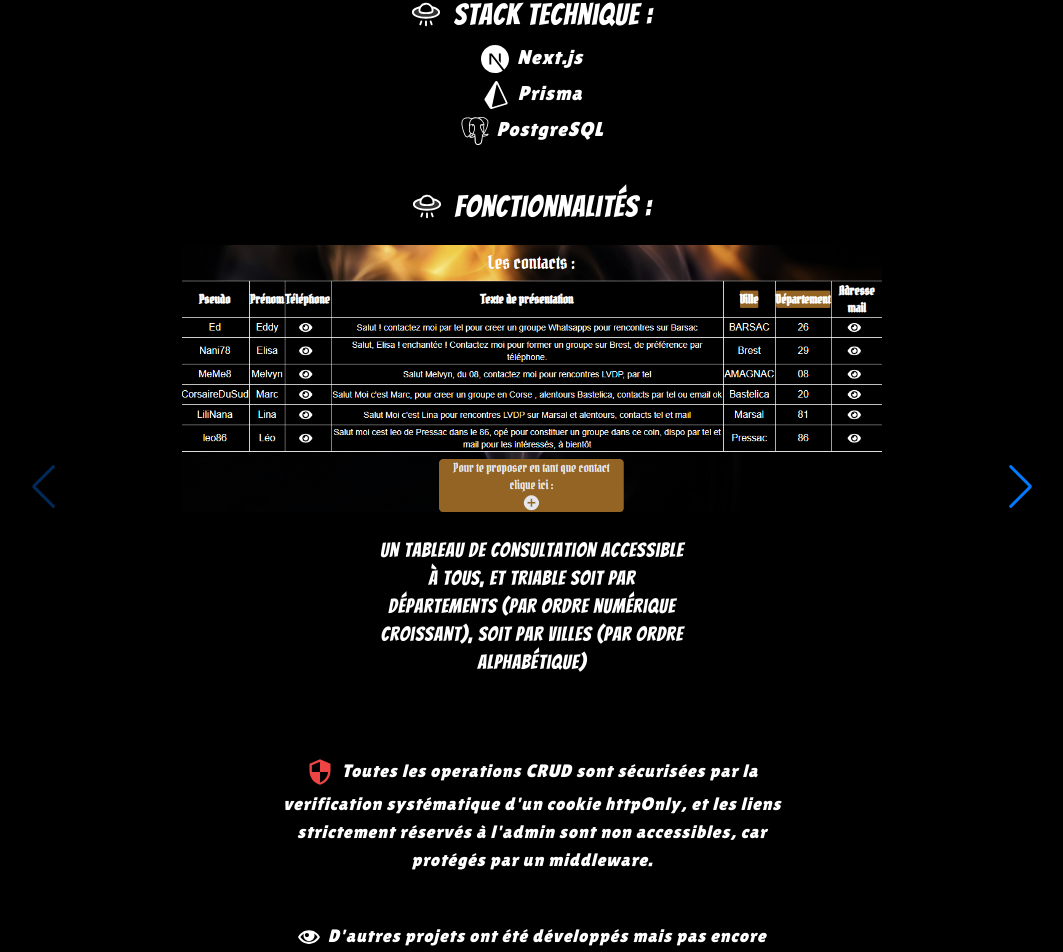
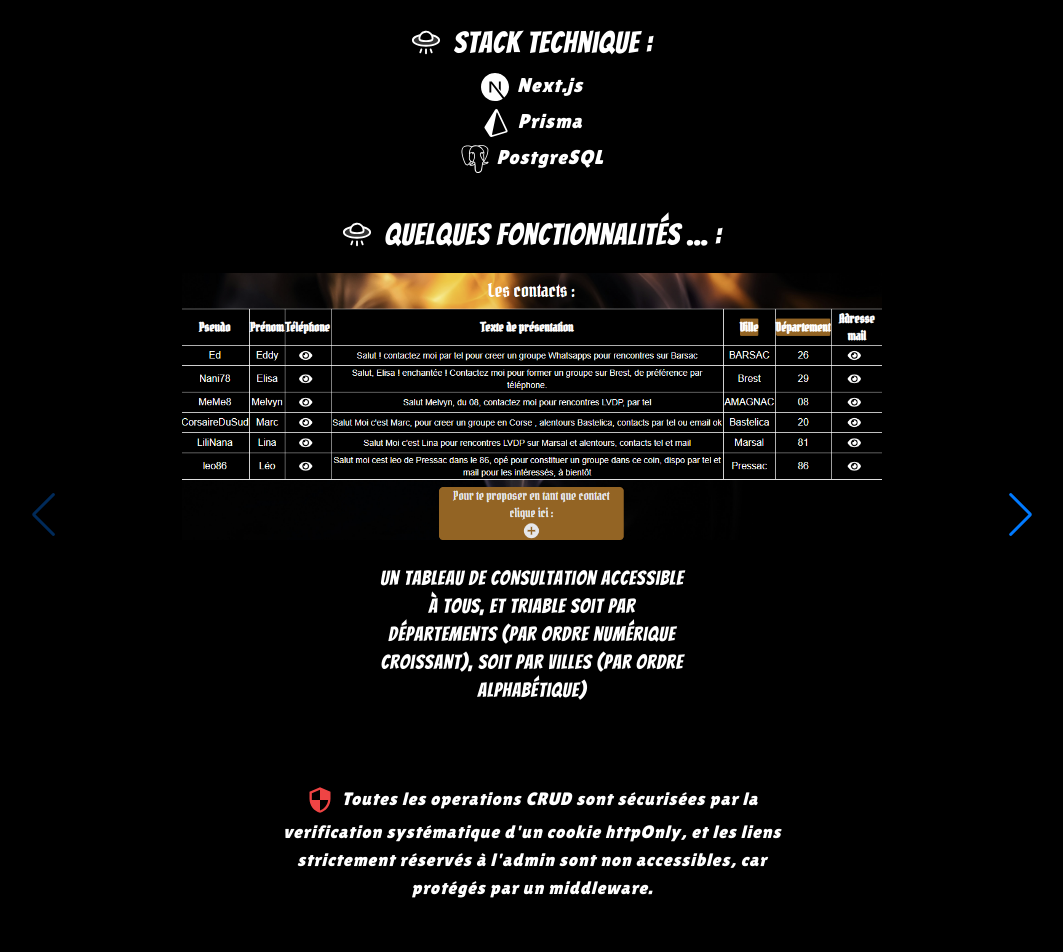
Before and after one commit to AurelieBlanc/Portfolio, a Next.js app: page /full-stack in a window 1280 px wide. Shown: the part 4753-5705 px from the top of the page, without its empty margins (108-1171 px from the left). Built offline with nearby package versions, Linux system fonts and the light colour scheme.

Commit message:
modif portfolio

```diff
--- a/app/full-stack/page.tsx
+++ b/app/full-stack/page.tsx
@@ -150,6 +150,7 @@
                  <p
                     className="ml-5 md:ml-10 mt-5 text-xl font-lilita italic xl:text-center xl:w-[50%] xl:mx-auto">
                     Toute la sécurité a été réalisé par moi-même sans l'usage d'une bibliothèque tierce, dans le but de  maitriser pleinement cette partie, essentielle dans le développement web aujourd'hui.
+                    <br />
                     Cette démarche m'a permise de comprendre en profondeur les rouages du système, avec l'objectif de pouvoir appliquer cette logique quelle que soit la technologue utilisée.
 
                 </p>
@@ -496,7 +497,7 @@
                     className="ml-5 md:ml-10 text-2xl font-bangers mt-10 xl:text-3xl xl:text-center xl:w-[50%] xl:mx-auto">
                     <PiFlyingSaucerDuotone
                         className=" inline-block mr-3 text-3xl"/>
-                        Fonctionnalités :
+                        Quelques Fonctionnalités ... :
                 </h4>
 
                 <Swiper navigation={true}
```
